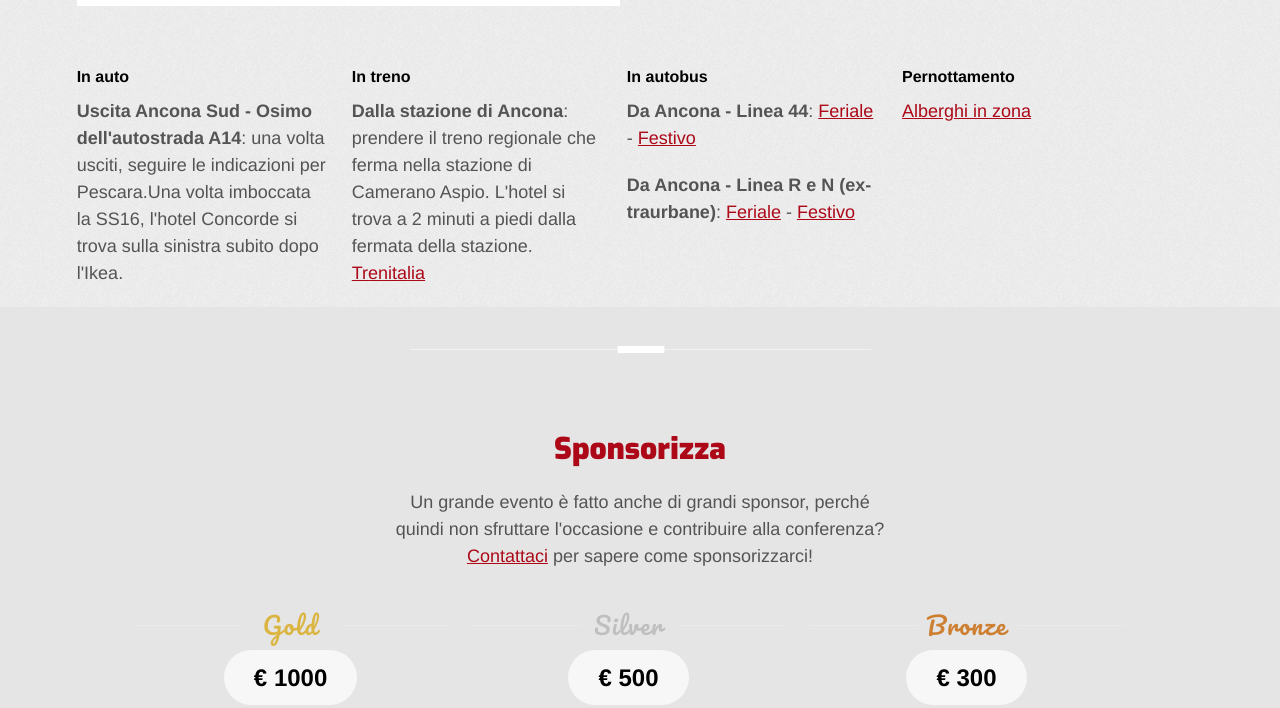
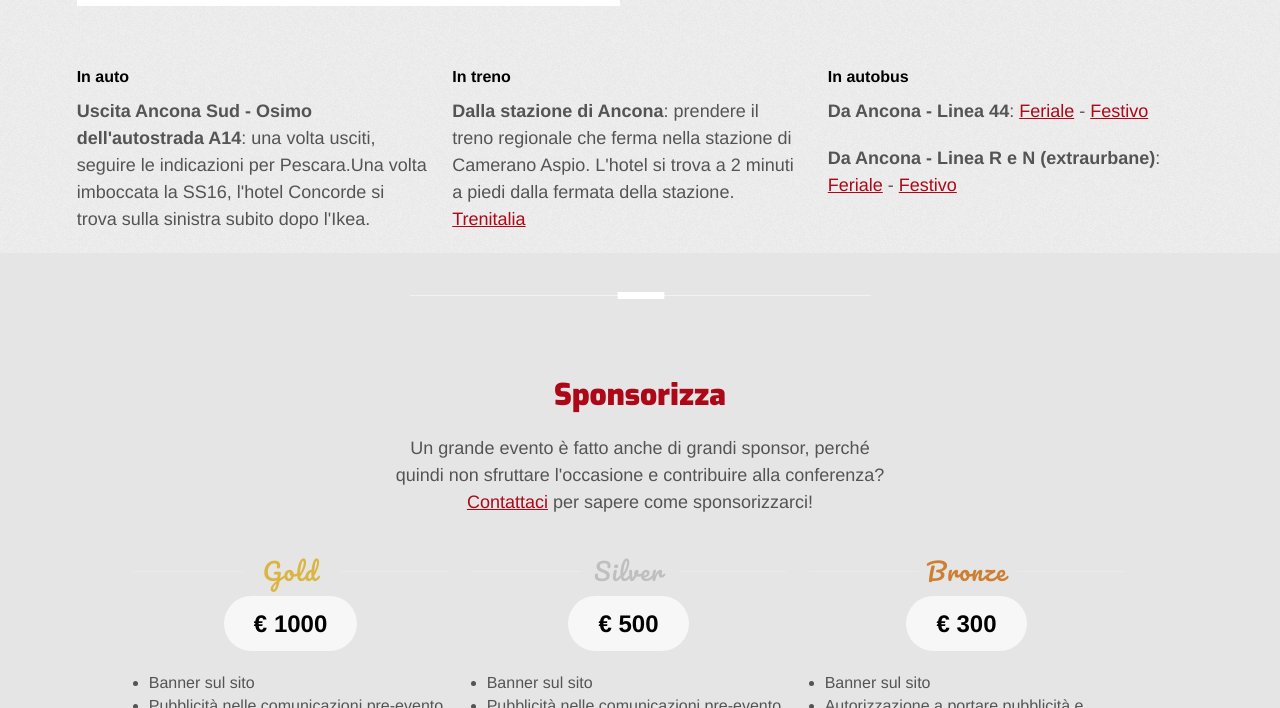
Before and after one commit to GrUSP/2014.angularjsday.it, a Jekyll site: the page built from index.html, in a window 1280 px wide and 900 px high, scrolled down 3379 px, cut to the strip 192-900 px from the top of the window. Built offline with Jekyll 4.4.1, drawn with Linux system fonts in a browser that asks for light colours; Markdown is read by kramdown in place of the engine named in the settings.

Commit message:
Toglie booking.com

```diff
--- a/_includes/places/marche.html
+++ b/_includes/places/marche.html
@@ -63,20 +63,20 @@ function initialize_map() {
 
 		<div class="clear"></div>
 
-		<div class="column_3">
+		<div class="column_4">
 			<h5>In auto</h5>
 			<p><strong>Uscita Ancona Sud - Osimo dell'autostrada A14</strong>: una volta usciti, seguire le indicazioni per Pescara.Una volta imboccata la SS16, l'hotel Concorde si trova sulla sinistra subito dopo l'Ikea.</p>
 
 		</div>
 
-		<div class="column_3">
+		<div class="column_4">
 			<h5>In treno</h5>
 			<p>
 				<strong>Dalla stazione di Ancona</strong>: prendere il treno regionale che ferma nella stazione di Camerano Aspio. L'hotel si trova a 2 minuti a piedi dalla fermata della stazione. <a href="http://www.ikea.com/ms/it_IT/img/local_store_info/ancona/in_negozio/orario_treni_ancona.pdf">Trenitalia</a>
 			</p>
 		</div>
 
-		<div class="column_3">
+		<div class="column_4">
 			<h5>In autobus</h5>
 			<p>
 				<strong>Da Ancona - Linea 44</strong>: <a href="http://www.conerobus.it/media/344696-UrbanoAncona_FerialeInvernale_SA.pdf">Feriale</a> - <a href="http://www.conerobus.it/media/344711-UrbanoAncona_FestivoInvernale.pdf">Festivo</a>
@@ -85,13 +85,14 @@ function initialize_map() {
 				<strong>Da Ancona - Linea R e N (extraurbane)</strong>: <a href="http://www.conerobus.it/media/344863-ExtraUrbano_Solo_Conero_FerialeInvernale_SA.PDF">Feriale</a> - <a href="http://www.conerobus.it/media/344866-ExtraUrbano_Solo_Conero_Festivo.PDF">Festivo</a>
 			</p>
 		</div>
-
+<!--
 		<div class="column_3">
 			<h5>Pernottamento</h5>
 			<p>
 <a href="http://www.booking.com/searchresults.it.html?label=gog235jc-district-it-it-milan_vialemonza-unspec-it-com;sid=27e9aa428736e19252d95a2043406490;dcid=1;checkin_monthday=1;checkin_year_month=2013-2;checkout_monthday=2;checkout_year_month=2013-2;class_interval=1;csflt=%7B%7D;inac=0;offset=0;redirected_from_city=0;redirected_from_landmark=0;review_score_group=empty;score_min=0;si=ai%2Cco%2Cci%2Cre%2Cdi;src=searchresults;ss_all=0;;district=2062;city=-121726;origin=disamb;srhash=4267253188;srpos=1" target="_blank">Alberghi in zona</a>
 			</p>
 		</div>
+-->
 	</div>
 
 
```
Also changed, not shown: 1 other file.
